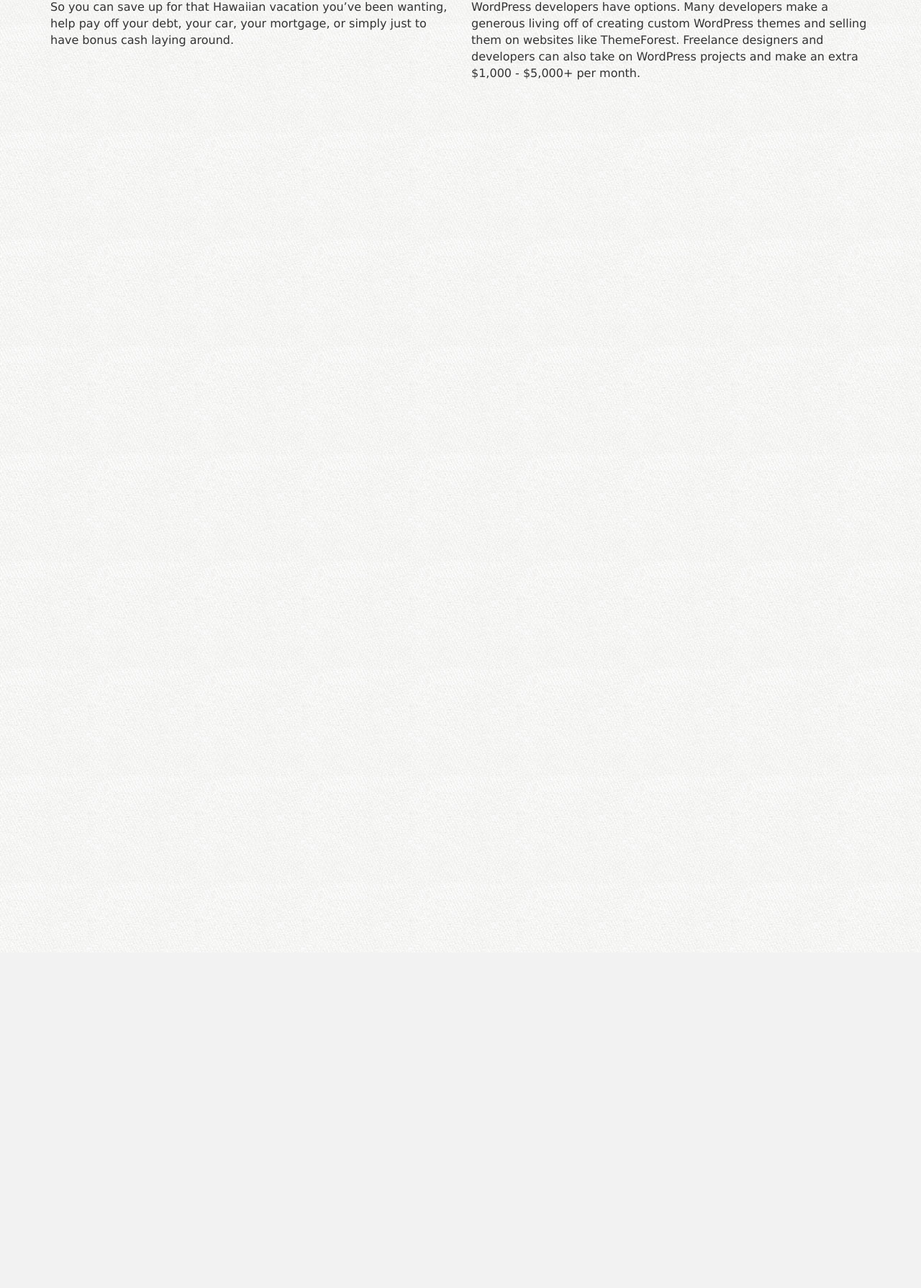
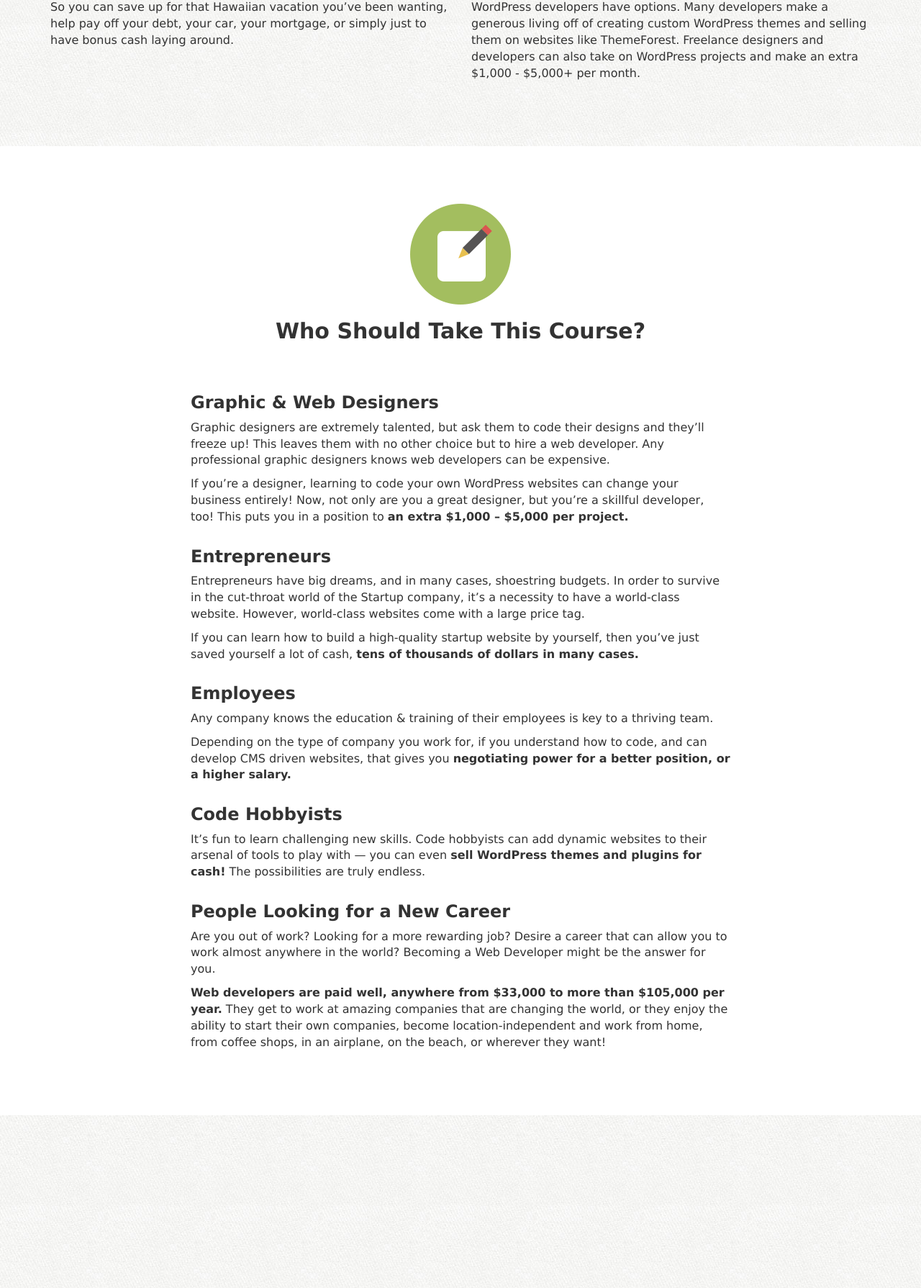
Before and after one commit to XhuljanoKocia/Wordpress-Bootstrap-Theme, a PHP site: page / in a window 1280 px wide. Shown: the part 1135-2924 px from the top of the page at 72% size. Before the commit the page ends 2449 px from the top, so only its background shows below. Run offline with PHP 8.4, Linux system fonts and the light colour scheme.

Commit message:
Code the Who Should Take This Course Section

```diff
--- a/assets/css/custom.css
+++ b/assets/css/custom.css
@@ -155,3 +155,7 @@ section h3 {
 #optin p {
     margin: 7px 0 0 0;
 }
+
+#who-benefits {
+    background: white;
+}
--- a/index.html
+++ b/index.html
@@ -120,7 +120,36 @@
     </section>
 
     <!-- WHO BENEFITS -->
-    <section></section>
+    <section id="who-benefits">
+        <div class="container">
+            <div class="section-header">
+                <img src="assets/img/icon-pad.png" alt="Pad and pencil">
+                <h2>Who Should Take This Course?</h2>
+            </div>
+            <div class="row">
+                <div class="col-sm-8 col-sm-offset-2">
+                    <h3>Graphic & Web Designers</h3>
+                    <p>Graphic designers are extremely talented, but ask them to code their designs and they’ll freeze up! This leaves them with no other choice but to hire a web developer. Any professional graphic designers knows web developers can be expensive.</p>
+                    <p>If you’re a designer, learning to code your own WordPress websites can change your business entirely! Now, not only are you a great designer, but you’re a skillful developer, too! This puts you in a position to <strong> an extra $1,000 – $5,000 per project.</strong></p>
+
+                    <h3>Entrepreneurs</h3>
+                    <p>Entrepreneurs have big dreams, and in many cases, shoestring budgets. In order to survive in the cut-throat world of the Startup company, it’s a necessity to have a world-class website. However, world-class websites come with a large price tag.</p>
+                    <p>If you can learn how to build a high-quality startup website by yourself, then you’ve just saved yourself a lot of cash, <strong>tens of thousands of dollars in many cases.</strong></p>
+
+                    <h3>Employees</h3>
+                    <p>Any company knows the education & training of their employees is key to a thriving team.</p>
+                    <p>Depending on the type of company you work for, if you understand how to code, and can develop CMS driven websites, that gives you <strong>negotiating power for a better position, or a higher salary.</strong></p>
+
+                    <h3>Code Hobbyists</h3>
+                    <p>It’s fun to learn challenging new skills. Code hobbyists can add dynamic websites to their arsenal of tools to play with — you can even <strong>sell WordPress themes and plugins for cash!</strong> The possibilities are truly endless.</p>
+
+                    <h3>People Looking for a New Career</h3>
+                    <p>Are you out of work? Looking for a more rewarding job? Desire a career that can allow you to work almost anywhere in the world? Becoming a Web Developer might be the answer for you.</p>
+                    <p><strong>Web developers are paid well, anywhere from $33,000 to more than $105,000 per year.</strong> They get to work at amazing companies that are changing the world, or they enjoy the ability to start their own companies, become location-independent and work from home, from coffee shops, in an airplane, on the beach, or wherever they want!</p>
+                </div>
+            </div>
+        </div>
+    </section>
 
     <!-- COURSE FEATURES -->
     <section></section>
```
